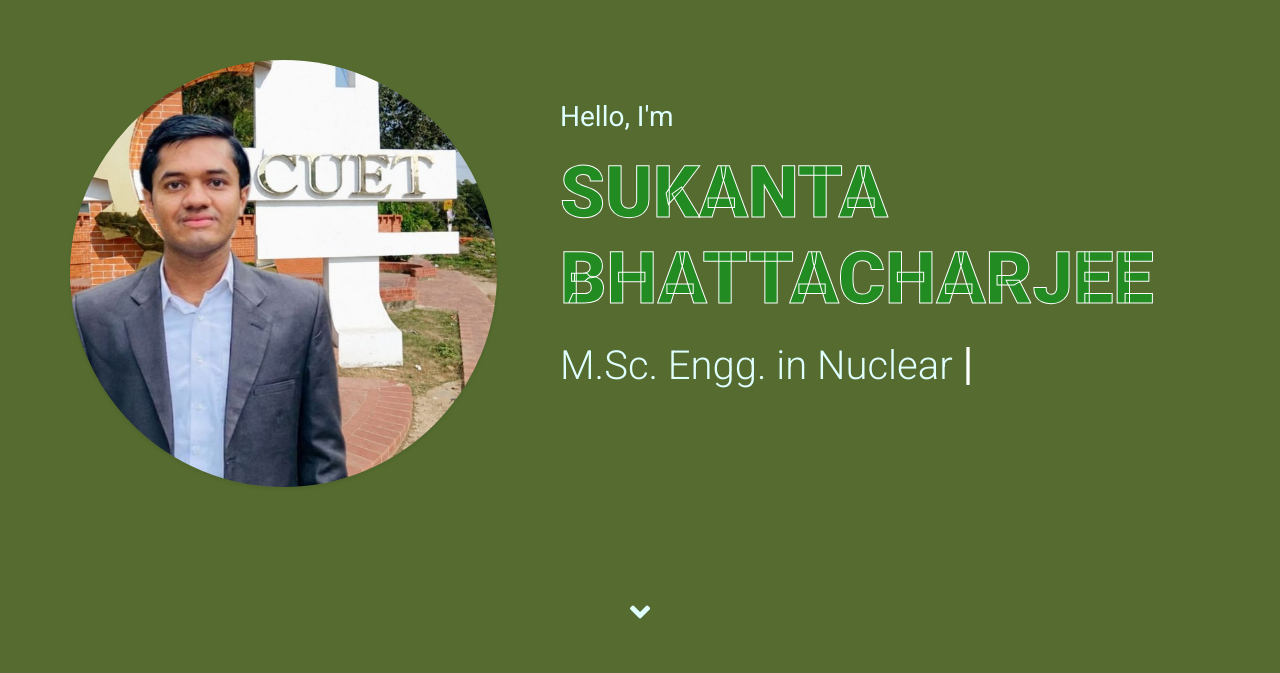
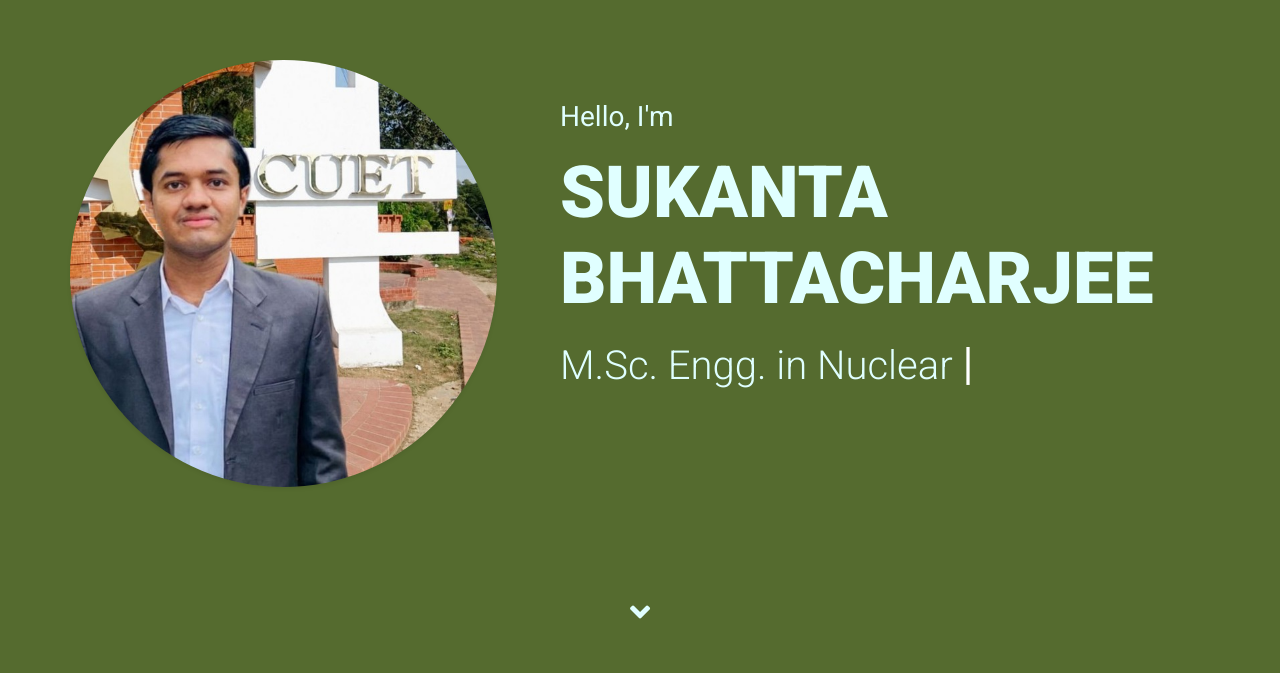
Before and after one commit to bhattacharjee1222/Sukanta-Bhattacharjee, a plain HTML site: page index.html in a window 1280 px wide. Shown: the part 127-800 px from the top of the page. Drawn offline with nearby package versions, Linux system fonts and the light colour scheme.

Commit message:
Update index.html

```diff
--- a/index.html
+++ b/index.html
@@ -83,7 +83,7 @@
                 </div>
                 <div class="col-lg-7 text-center text-lg-left">
                     <h3 class="text-white font-weight-normal mb-3">Hello, I'm</h3>
-                   <h1 class="display-3 text-uppercase text-primary mb-2" style="-webkit-text-stroke: 1px #ffffff;">Sukanta Bhattacharjee</h1>
+                   <h1 class="display-3 text-uppercase text-white mb-2">Sukanta Bhattacharjee</h1>
                     <h1 class="typed-text-output d-inline font-weight-lighter text-white"></h1>
                     <div class="typed-text d-none">Engineer at MTech, M.Sc. Engg. in Nuclear Engineering at CUET (Pursuing), B.Sc. Engg. in EEE at East Delta University.</div>
                     <div class="d-flex align-items-center justify-content-center justify-content-lg-start pt-5">
```
